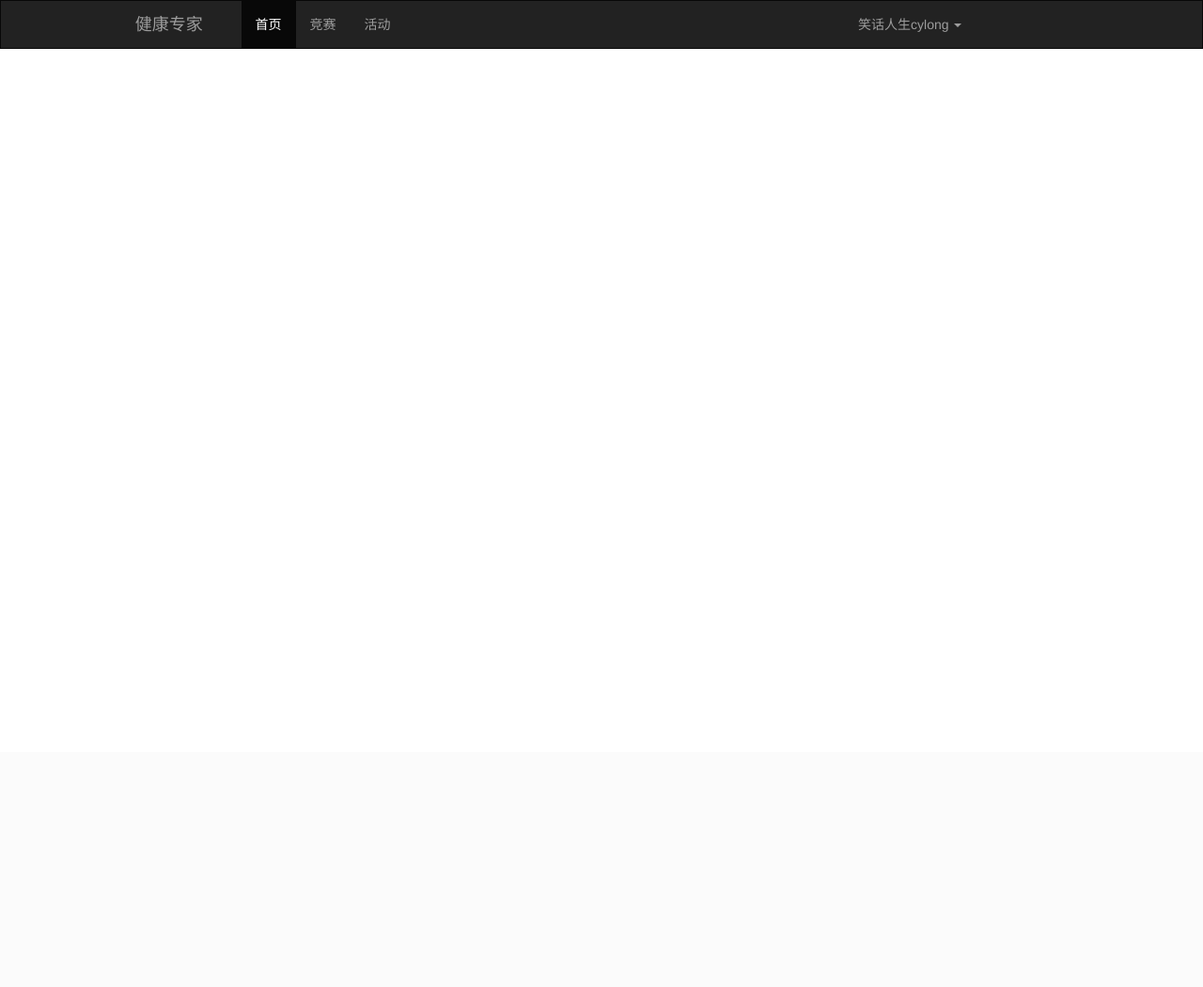
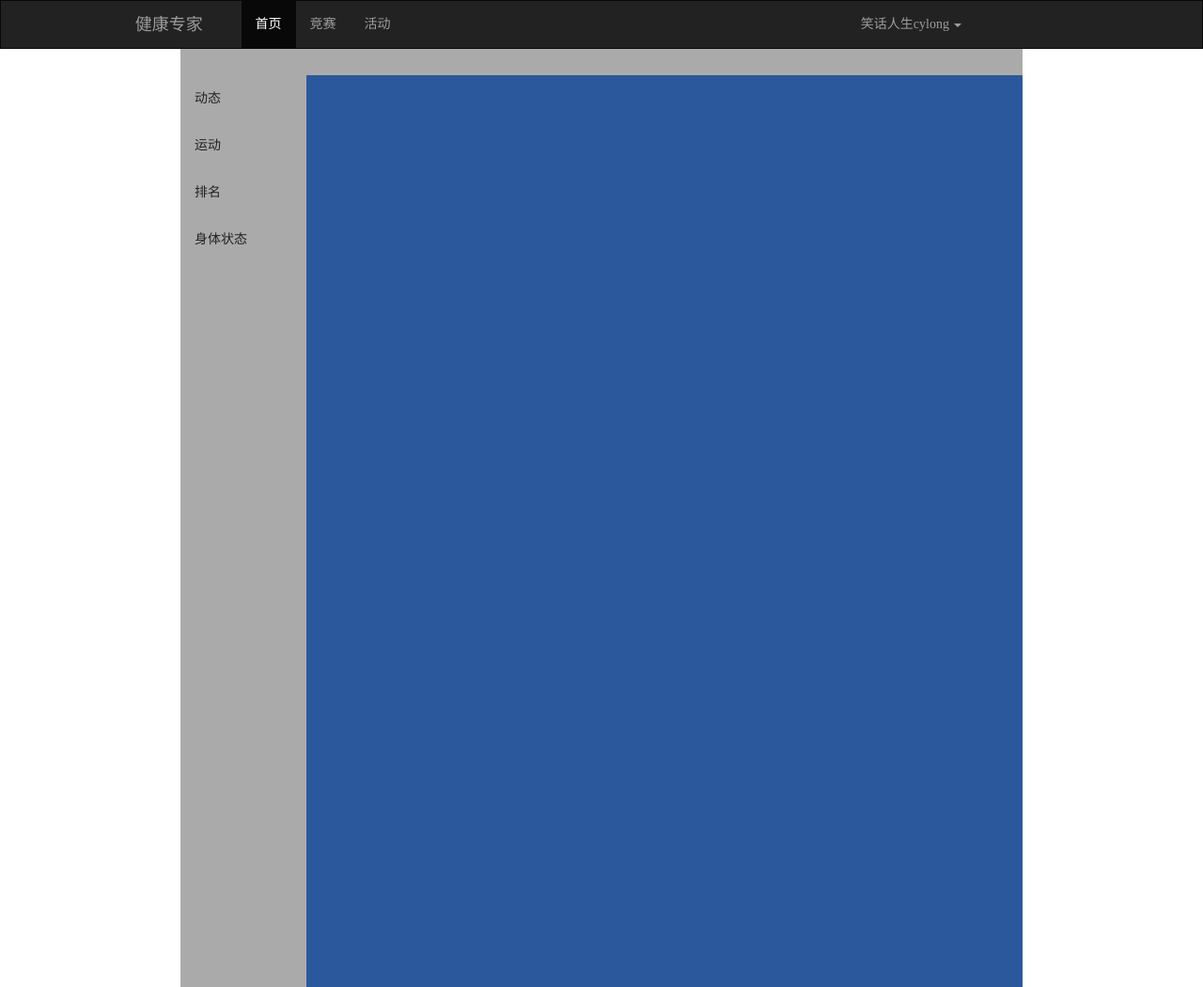
Before and after one commit to cylong1016/Health, a PHP site: page / in a window 1280 px wide. Shown: the whole page at 94% size. Before the commit the page ends 52 px from the top, so only its background shows below. Run offline with PHP 8.4, Linux system fonts and the light colour scheme; some libraries are stand-ins or nearby versions.

Commit message:
写完侧边栏

```diff
--- a/public_html/css/navigation.css
+++ b/public_html/css/bootstrap-modify.css
@@ -1,10 +1,20 @@
 /*
  * 2015-10-28
  * Created by cylong
+ * 对bootstrap做的小小的修改
  */
 
+* {
+	font-family: 黑体;
+}
+
 .navbar{
+	position: fixed;
+	z-index: 999;
 	border-radius: 0;
+	margin-top: -50px;
+	width: 100%;
+	min-height: 50px;
 }
 div.navbar-header {
 	padding-left: 10%;
--- /dev/null
+++ b/public_html/css/index.css
@@ -0,0 +1,32 @@
+/*
+ * 2015-10-30
+ * Created by cylong
+ */
+
+
+div.box {
+	background-color: #aaaaaa;
+	padding-top: 30px;
+	padding-left: 0;
+	padding-right: 0;
+	margin-top: 50px;
+	width: 70%;
+	height: 1000px;
+}
+
+ul.sidebar {
+	float: left;
+	width:15%;
+	min-width: 100px;
+	line-height: 30px;
+}
+
+ul.sidebar a {
+	color: #222222;
+}
+
+div.content {
+	margin-left: 15%;
+	background-color: #2b589c;
+	height: 100%;
+}
--- a/public_html/index.html
+++ b/public_html/index.html
@@ -8,7 +8,8 @@
 	<meta http-equiv="X-UA-Compatible" content="IE=Edge">
 	<meta name="viewport" content="width=device-width, initial-scale=1.0">
 	<link href="css/bootstrap.css" rel="stylesheet">
-	<link href="css/navigation.css" rel="stylesheet">
+	<link href="css/bootstrap-modify.css" rel="stylesheet">
+	<link href="css/index.css" rel="stylesheet">
 	<script src="http://apps.bdimg.com/libs/jquery/2.0.0/jquery.min.js"></script>
 	<script src="js/bootstrap.js"></script>
 </head>
@@ -37,6 +38,15 @@
 		</ul>
 	</div>
 </nav>
-
+<div class="container box">
+	<ul class="nav sidebar">
+		<li class="active"><a href="#">动态</a></li>
+		<li><a href="#">运动</a></li>
+		<li><a href="#">排名</a></li>
+		<li><a href="#">身体状态</a></li>
+	</ul>
+	<div class="content">
+	</div>
+</div>
 </body>
 </html>
```
